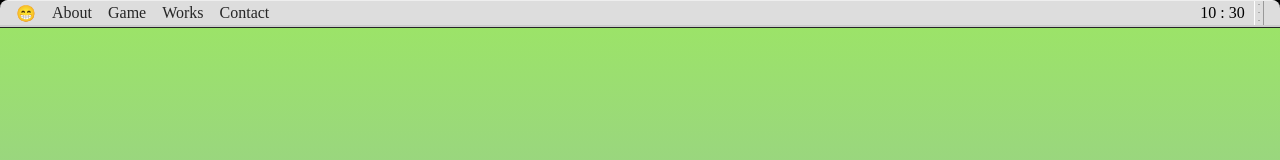
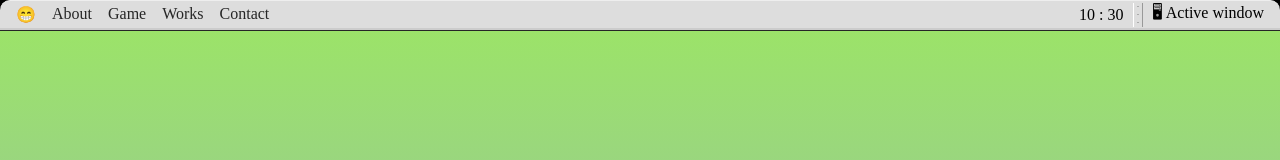
Before and after one commit to oardizzone/macos9-UI, a React (Vite) app: page / in a window 1280 px wide. Shown: the top 160 px of the page. Built offline with nearby package versions, Linux system fonts and the light colour scheme; a web font is replaced by a local one.

Commit message:
finished widgets section of menu bar

```diff
--- a/src/components/MenuBar.tsx
+++ b/src/components/MenuBar.tsx
@@ -59,6 +59,7 @@ export const MenuBar = (props: MenuBarProps) => {
             <div className="menu-bar__widgets__spacer__dot"></div>
             <div className="menu-bar__widgets__spacer__dot"></div>
           </div>
+          <p className="menu-bar__active-window">🖥 Active window</p>
         </section>
       </section>
       <div className="menu-bar__corner--right">
--- a/src/styles/components/scss/_menubar.scss
+++ b/src/styles/components/scss/_menubar.scss
@@ -38,6 +38,10 @@
     }
   }
 
+  &__active-window {
+    margin: 0;
+  }
+
   &__widgets {
     display: flex;
     justify-content: space-between;
@@ -71,7 +75,7 @@
 
   &__corner {
     position: absolute;
-    width: 0.5rem;
+    width: 0.6rem;
     height: calc(100% - 0.2rem);
     background-color: #000000;
     top: 0;
```
